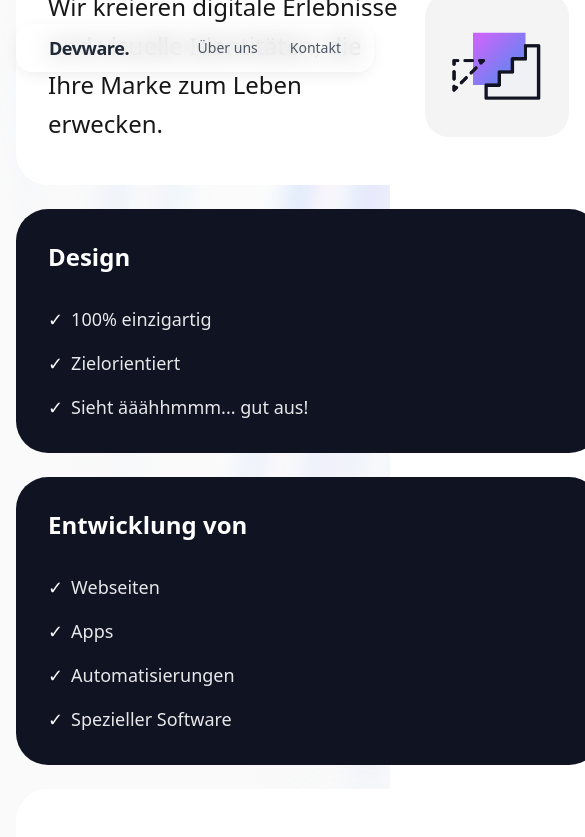
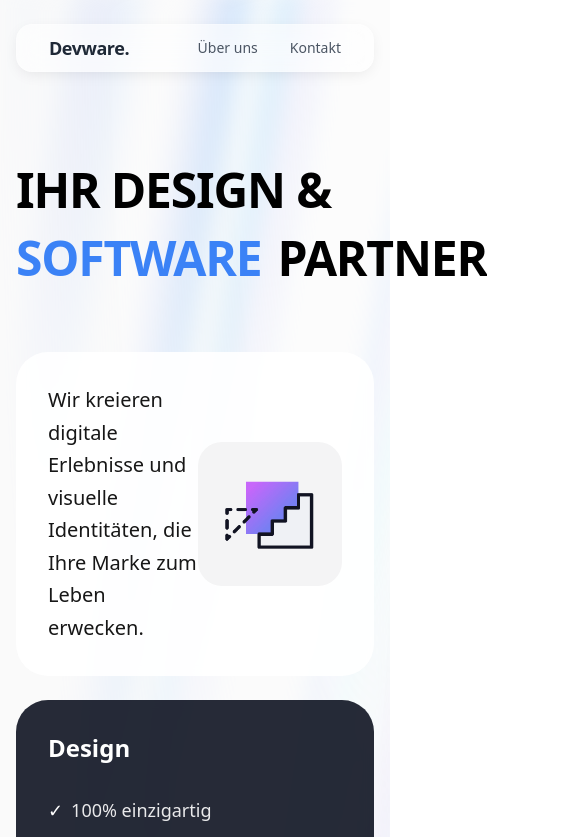
Before and after one commit to devware-ch/devware-landingpage, a Next.js app: page / in a window 390 px wide. Shown: the top 837 px of the page, 585 px wide, since content can reach past the window. Built offline with nearby package versions, Linux system fonts and the light colour scheme.

Commit message:
overlaps and layout adjustments

```diff
--- a/app/page.tsx
+++ b/app/page.tsx
@@ -49,37 +49,39 @@ export default function Home() {
   return (
     <main className="relative">
       <AuroraBackground className="min-h-screen">
-        <div className="relative px-4 py-12 max-w-[1400px] mx-auto">
+        <div className="relative pt-40 md:pt-48 px-4 pb-24 max-w-[1400px] mx-auto">
           {/* Hero Title */}
-          <motion.h1
+          <motion.div
             initial={{ opacity: 0, y: 20 }}
             animate={{ opacity: 1, y: 0 }}
             transition={{ delay: 0.2 }}
-            className="font-syne text-6xl md:text-8xl font-extrabold tracking-tight leading-tight mb-20"
+            className="mb-16 md:mb-24"
           >
-            <span className="block text-black dark:text-white">IHR DESIGN &</span>
-            <div className="flex items-baseline gap-4">
-              <span className="text-[#3B82F6]">SOFTWARE</span>
-              <span className="text-black dark:text-white">PARTNER</span>
-            </div>
-          </motion.h1>
+            <h1 className="font-syne text-5xl md:text-7xl lg:text-8xl font-extrabold tracking-tight leading-tight">
+              <span className="block text-black dark:text-white mb-2">IHR DESIGN &</span>
+              <div className="flex items-baseline gap-4">
+                <span className="text-[#3B82F6]">SOFTWARE</span>
+                <span className="text-black dark:text-white">PARTNER</span>
+              </div>
+            </h1>
+          </motion.div>
 
           {/* Cards Grid */}
-          <div className="grid grid-cols-12 gap-6">
+          <div className="grid grid-cols-1 lg:grid-cols-12 gap-6">
             {/* First Card - Large White */}
             <motion.div
               initial={{ opacity: 0, y: 20 }}
               animate={{ opacity: 1, y: 0 }}
               transition={{ delay: 0.3 }}
-              className="col-span-12 lg:col-span-8"
+              className="col-span-1 lg:col-span-8"
             >
-              <div className="bg-white rounded-[32px] p-8 h-full min-h-[240px]">
+              <div className="bg-white/90 dark:bg-[#0F1322]/90 backdrop-blur-sm rounded-[32px] p-8 h-full min-h-[240px]">
                 <div className="flex items-center justify-between h-full">
-                  <p className="text-2xl font-normal text-neutral-900 max-w-[70%] leading-relaxed">
+                  <p className="text-xl md:text-2xl font-normal text-neutral-900 dark:text-white max-w-[70%] leading-relaxed">
                     Wir kreieren digitale Erlebnisse und visuelle Identitäten, die Ihre Marke zum Leben erwecken.
                   </p>
                   <div className="flex-shrink-0">
-                    <div className="bg-[#F4F4F5] rounded-[24px] p-6">
+                    <div className="bg-[#F4F4F5] dark:bg-[#1F2937] rounded-[24px] p-6">
                       <img
                         src="/images/hero1.png"
                         alt="Hero Illustration"
@@ -96,9 +98,9 @@ export default function Home() {
               initial={{ opacity: 0, y: 20 }}
               animate={{ opacity: 1, y: 0 }}
               transition={{ delay: 0.4 }}
-              className="col-span-12 lg:col-span-4"
+              className="col-span-1 lg:col-span-4"
             >
-              <div className="bg-[#0F1322] rounded-[32px] p-8 h-full min-h-[240px]">
+              <div className="bg-[#0F1322]/90 dark:bg-[#0F1322]/90 backdrop-blur-sm rounded-[32px] p-8 h-full min-h-[240px]">
                 <h3 className="text-2xl font-semibold mb-8 text-white">Design</h3>
                 <ul className="space-y-4 text-lg text-white/90">
                   <li className="flex items-center">
@@ -122,9 +124,9 @@ export default function Home() {
               initial={{ opacity: 0, y: 20 }}
               animate={{ opacity: 1, y: 0 }}
               transition={{ delay: 0.5 }}
-              className="col-span-12 lg:col-span-4"
+              className="col-span-1 lg:col-span-4"
             >
-              <div className="bg-[#0F1322] rounded-[32px] p-8 h-full min-h-[240px]">
+              <div className="bg-[#0F1322]/90 dark:bg-[#0F1322]/90 backdrop-blur-sm rounded-[32px] p-8 h-full min-h-[240px]">
                 <h3 className="text-2xl font-semibold mb-8 text-white">Entwicklung von</h3>
                 <ul className="space-y-4 text-lg text-white/90">
                   <li className="flex items-center">
@@ -152,18 +154,18 @@ export default function Home() {
               initial={{ opacity: 0, y: 20 }}
               animate={{ opacity: 1, y: 0 }}
               transition={{ delay: 0.6 }}
-              className="col-span-12 lg:col-span-8"
+              className="col-span-1 lg:col-span-8"
             >
-              <div className="bg-white rounded-[32px] p-8 h-full min-h-[240px]">
+              <div className="bg-white/90 dark:bg-[#0F1322]/90 backdrop-blur-sm rounded-[32px] p-8 h-full min-h-[240px]">
                 <div className="flex items-center justify-between h-full">
                   <div className="max-w-[70%]">
-                    <h3 className="text-2xl font-semibold text-neutral-900 mb-4">Über uns</h3>
-                    <p className="text-xl text-neutral-900 leading-relaxed">
+                    <h3 className="text-2xl font-semibold text-neutral-900 dark:text-white mb-4">Über uns</h3>
+                    <p className="text-xl text-neutral-900 dark:text-white leading-relaxed">
                       Wir entwickeln Design, Web und App Lösungen sowie individuelle Software. 🚀
                     </p>
                   </div>
                   <div className="flex-shrink-0">
-                    <div className="bg-[#F4F4F5] rounded-[24px] p-6">
+                    <div className="bg-[#F4F4F5] dark:bg-[#1F2937] rounded-[24px] p-6">
                       <img
                         src="/images/hero2.png"
                         alt="Hero Illustration"
@@ -183,12 +185,14 @@ export default function Home() {
             transition={{ delay: 0.7 }}
             className="flex justify-center mt-12"
           >
-            <button className="px-8 py-3 bg-[#0F1322] text-white rounded-full text-lg font-medium hover:scale-105 transition-transform">
+            <button className="px-8 py-3 bg-[#0F1322] dark:bg-white text-white dark:text-[#0F1322] rounded-full text-lg font-medium hover:scale-105 transition-transform">
               Jetzt Kontaktieren
             </button>
           </motion.div>
         </div>
       </AuroraBackground>
+
+      {/* Services Section */}
       <div className="relative z-10 bg-white/80 dark:bg-black/80 backdrop-blur-sm">
         <section className="py-24 px-4">
           <motion.div
@@ -207,7 +211,8 @@ export default function Home() {
                 <motion.div
                   key={index}
                   initial={{ opacity: 0, y: 20 }}
-                  whileInView={{ opacity: 1, y: 0 }}                    viewport={{ once: true }}
+                  whileInView={{ opacity: 1, y: 0 }}
+                  viewport={{ once: true }}
                   transition={{ duration: 0.5, delay: index * 0.1 }}
                   className="group p-6 rounded-2xl bg-white/80 dark:bg-neutral-900/80 backdrop-blur-sm shadow-lg hover:shadow-xl transition-all duration-300 border border-neutral-200/50 dark:border-neutral-800/50"
                   whileHover={{ y: -5 }}
--- a/components/ui/aurora-background.tsx
+++ b/components/ui/aurora-background.tsx
@@ -16,7 +16,7 @@ export const AuroraBackground = ({
   return (
     <div
       className={cn(
-        "relative flex flex-col h-[100vh] items-center justify-center bg-zinc-50 dark:bg-zinc-900 text-slate-950 transition-bg",
+        "relative flex flex-col min-h-screen w-full items-center bg-zinc-50 dark:bg-zinc-900 text-slate-950 transition-bg",
         className
       )}
       {...props}
@@ -44,7 +44,9 @@ export const AuroraBackground = ({
           )}
         ></div>
       </div>
-      {children}
+      <div className="relative w-full">
+        {children}
+      </div>
     </div>
   );
 };
```
